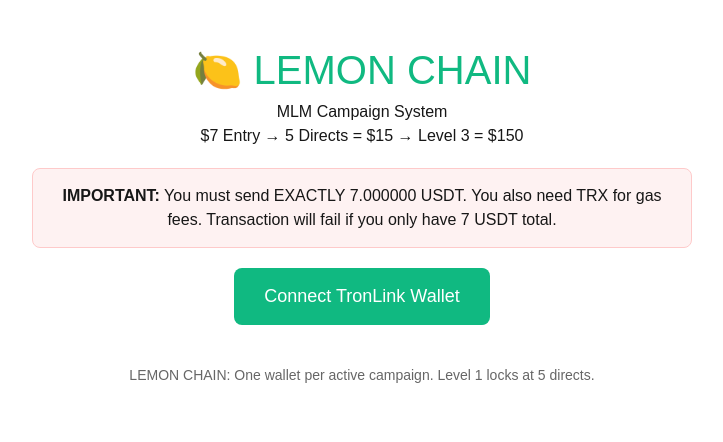
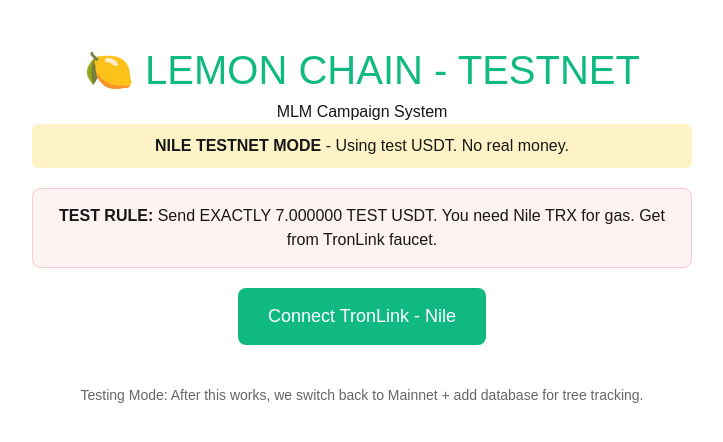
Before and after one commit to onwaboss24-sketch/lemon-cash-chain, a Next.js app: page / in a window 1280 px wide. Shown: the top 442 px of the page, without its empty margins (278-1001 px from the left). Built offline with nearby package versions, Linux system fonts and the light colour scheme.

Commit message:
Switch LEMON CHAIN to Nile testnet

```diff
--- a/app/page.js
+++ b/app/page.js
@@ -5,13 +5,22 @@ export default function Home() {
   const [address, setAddress] = useState('')
   const [connected, setConnected] = useState(false)
   const [txStatus, setTxStatus] = useState('')
+  const [network, setNetwork] = useState('')
 
   const TREASURY = 'TGx37hY4EPmQ8B8zhG1UnpnvL1Qp6YJ3TW'
   const ENTRY_FEE = 7000000 // 7 USDT in SUN, 6 decimals
-  const USDT_CONTRACT = 'TR7NHqjeKQxGTCi8q8ZY4pL8otSzgjLj6t' // Mainnet USDT
+  const USDT_CONTRACT_NILE = 'TXLAQ63Xg1NAzckPwKHvzw7CSEmLMEqcdj' // NILE TESTNET USDT
 
   const connectWallet = async () => {
     if (window.tronWeb && window.tronWeb.ready) {
+      const net = window.tronWeb.fullNode.host
+      setNetwork(net)
+
+      if (!net.includes('nile')) {
+        alert('Please switch TronLink to NILE TESTNET for testing')
+        return
+      }
+
       setAddress(window.tronWeb.defaultAddress.base58)
       setConnected(true)
     } else {
@@ -22,34 +31,42 @@ export default function Home() {
   const activateCampaign = async () => {
     if (!connected) return alert('Connect wallet first')
 
-    setTxStatus('Sending 7 USDT to Treasury...')
+    if (!window.tronWeb.fullNode.host.includes('nile')) {
+      return alert('Switch to Nile Testnet in TronLink')
+    }
+
+    setTxStatus('Sending 7 TEST USDT to Treasury...')
     try {
-      const contract = await window.tronWeb.contract().at(USDT_CONTRACT)
+      const contract = await window.tronWeb.contract().at(USDT_CONTRACT_NILE)
       const tx = await contract.transfer(TREASURY, ENTRY_FEE).send()
-      setTxStatus(`Success! TX: ${tx.slice(0,10)}... Campaign activation pending verification.`)
+      setTxStatus(`Success! TX: ${tx} | Check Tronscan Nile`)
     } catch (error) {
-      setTxStatus('Failed: ' + error.message + ' | Ensure you have 7 USDT + TRX for gas')
+      setTxStatus('Failed: ' + error.message)
+      console.log(error)
     }
   }
 
   return (
     <main style={{padding: '40px 20px', textAlign: 'center', fontFamily: 'Arial', maxWidth: '700px', margin: '0 auto'}}>
-      <h1 style={{fontSize: '2.5rem', color: '#10b981'}}>🍋 LEMON CHAIN</h1>
+      <h1 style={{fontSize: '2.5rem', color: '#10b981'}}>🍋 LEMON CHAIN - TESTNET</h1>
       <h2>MLM Campaign System</h2>
-      <p>$7 Entry → 5 Directs = $15 → Level 3 = $150</p>
+      <p style={{background: '#fef3c7', padding: '10px', borderRadius: '6px'}}>
+        <strong>NILE TESTNET MODE</strong> - Using test USDT. No real money.
+      </p>
 
       <div style={{background: '#fef2f2', padding: '15px', borderRadius: '8px', margin: '20px 0', border: '1px solid #fecaca'}}>
-        <strong>IMPORTANT:</strong> You must send EXACTLY 7.000000 USDT.
-        You also need TRX for gas fees. Transaction will fail if you only have 7 USDT total.
+        <strong>TEST RULE:</strong> Send EXACTLY 7.000000 TEST USDT.
+        You need Nile TRX for gas. Get from TronLink faucet.
       </div>
 
       {!connected ? (
         <button onClick={connectWallet} style={{
           background: '#10b981', color: 'white', padding: '15px 30px',
           fontSize: '18px', border: 'none', borderRadius: '8px', cursor: 'pointer'
-        }}>Connect TronLink Wallet</button>
+        }}>Connect TronLink - Nile</button>
       ) : (
         <div style={{background: '#f0fdf4', padding: '20px', borderRadius: '12px'}}>
+          <p><strong>Network:</strong> {network.includes('nile') ? 'Nile Testnet ✅' : 'Wrong Network ❌'}</p>
           <p><strong>Your Wallet:</strong> {address.slice(0,6)}...{address.slice(-4)}</p>
           <p><strong>Treasury:</strong> {TREASURY.slice(0,6)}...{TREASURY.slice(-4)}</p>
 
@@ -57,15 +74,15 @@ export default function Home() {
             background: '#dc2626', color: 'white', padding: '15px 30px',
             fontSize: '18px', border: 'none', borderRadius: '8px', cursor: 'pointer', marginTop: '15px'
           }}>
-            Pay 7 USDT to Activate Campaign
+            Pay 7 TEST USDT to Activate
           </button>
 
-          {txStatus && <p style={{marginTop: '15px', color: '#059669'}}>{txStatus}</p>}
+          {txStatus && <p style={{marginTop: '15px', color: '#059669', wordBreak: 'break-all'}}>{txStatus}</p>}
         </div>
       )}
 
       <p style={{marginTop: '40px', color: '#666', fontSize: '14px'}}>
-        LEMON CHAIN: One wallet per active campaign. Level 1 locks at 5 directs.
+        Testing Mode: After this works, we switch back to Mainnet + add database for tree tracking.
       </p>
     </main>
   )
```
